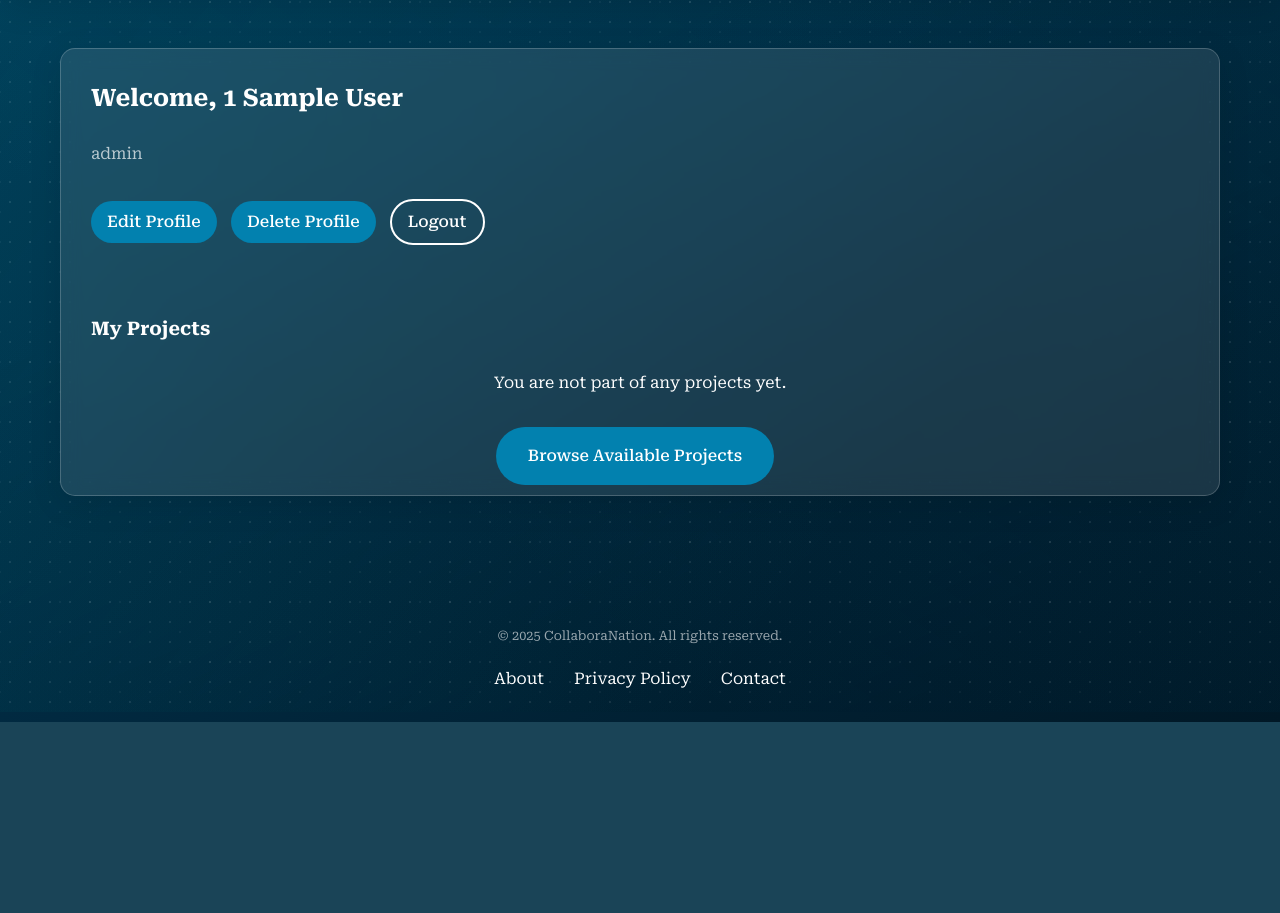
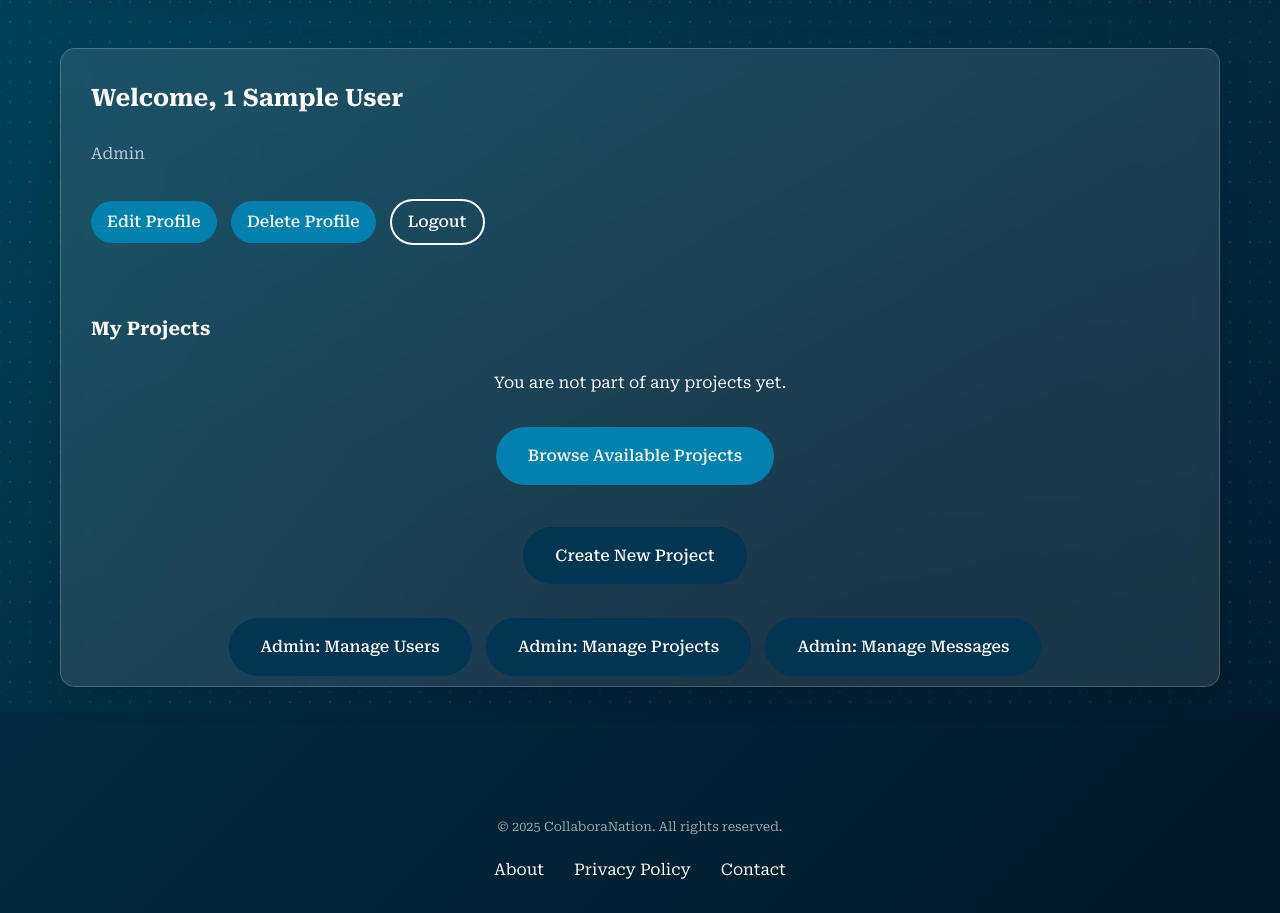
Before and after one commit to zackychan97/CIS375_Spring2025_Project1, a PHP site: page /dashboard.php in a window 1280 px wide. Shown: the part 88-1001 px from the top of the page. Before the commit the page ends 810 px from the top, so only its background shows below. Run offline with PHP 8.4, Linux system fonts and the light colour scheme; the visitor is signed in with stand-in values (Sample User, id 1); data that the repository does not hold is empty.

Commit message:
added admin buttons and new project button

```diff
--- a/assets/style.css
+++ b/assets/style.css
@@ -118,6 +118,7 @@ a:hover {
   border: none;
   margin-right: 10px;
   margin-bottom: 10px;
+  font-family: 'Roboto Serif', serif;
 }
 
 .btn-primary {
--- a/dashboard.php
+++ b/dashboard.php
@@ -33,7 +33,7 @@ $projects = mysqli_fetch_all($result, MYSQLI_ASSOC);
         <div class="row welcome-section">
             <div class="col-md-8">
                 <h2 class="mb-3">Welcome, <?= htmlspecialchars($fullname) ?></h2>
-                <p class="text-muted"><?= htmlspecialchars($role) ?></p>
+                <p class="text-muted"><?= ucfirst(htmlspecialchars($role)) ?></p>
             </div>
             <div class="col-md-4 text-md-end mt-4 mt-md-0">
                 <a href="edit_profile.php" class="btn btn-secondary me-2 px-2 py-1">Edit Profile</a>
@@ -44,6 +44,7 @@ $projects = mysqli_fetch_all($result, MYSQLI_ASSOC);
 
         <!-- Projects -->
         <h3 class="section-heading">My Projects</h3>
+
 
         <?php if (empty($projects)): ?>
             <div class="text-center p-5">
@@ -72,11 +73,27 @@ $projects = mysqli_fetch_all($result, MYSQLI_ASSOC);
             </div>
         <?php endif; ?>
 
-        <?php if ($role === 'Admin' || $role === 'Professor'): ?>
+        <?php if ($role === 'admin' || $role === 'professor'): ?>
             <div class="text-center mt-4 pb-3">
                 <a href="add_project.php" class="btn btn-primary px-4 py-2">Create New Project</a>
             </div>
         <?php endif; ?>
+        <?php if ($role === 'admin'): ?>
+  <div class="text-center mt-3 pb-3">
+    <a href="manage_users.php"
+       class="btn btn-primary me-2 px-4 py-2">
+      Admin: Manage Users
+    </a>
+    <a href="manage_projects.php"
+       class="btn btn-primary me-2 px-4 py-2">
+      Admin: Manage Projects
+    </a>
+    <a href="manage_messages.php"
+       class="btn btn-primary px-4 py-2">
+      Admin: Manage Messages
+    </a>
+  </div>
+<?php endif; ?>
     </div>
 </div>
 
--- a/edit_project.php
+++ b/edit_project.php
@@ -2,10 +2,11 @@
 include "includes/header.php";
 require_once 'includes/db.php';
 require_once 'includes/auth.php';
-requireAdmin();
+// requireAdmin();
 
 // CAPTURE PROJECT ID FROM URL
 $project_id = $_GET['id'] ?? null;
+requireAdminOrOwner($conn, $project_id);
 
 // QUERY TO FETCH PROJECT DETAILS BASED ON ID FROM URL
 $query = "SELECT title, description, college, faculty_mentor_id FROM projects WHERE id = ?";
--- a/edit_project_process.php
+++ b/edit_project_process.php
@@ -3,9 +3,6 @@ session_start();
 include "includes/db.php";
 require_once 'includes/auth.php';
 require_once 'includes/project_functions.php';
-
-requireAdmin();
-
 
 
 
@@ -15,6 +12,8 @@ $title = $_POST['title'] ?? '';
 $description = $_POST['description'] ?? '';
 $college = $_POST['college'] ?? '';
 $faculty_email = $_POST['faculty_email'] ?? '';
+
+requireAdminOrOwner($conn, $project_id);
 
 // CHECK IF THE PROJECT ID IS VALID
 if ($project_id !== null) {
--- a/manage_messages.php
+++ b/manage_messages.php
@@ -15,8 +15,7 @@ $result = mysqli_query($conn, $query);
 
 <div class="container mt-5">
     <div class="row">
-        <!-- SIDEBAR.PHP -->
-        <?php include "includes/sidebar.php"; ?>
+
 
         <!-- Main Content -->
         <div class="col-md-9">
--- a/owner_delete_prj.php
+++ b/owner_delete_prj.php
@@ -26,9 +26,9 @@ if ($owner !== $user_id) {
 }
 
 // DELETE PROJECT FROM DATABASE
-$deleteQuery = "DELETE FROM projects WHERE id = ?";
+$deleteQuery = "DELETE FROM projects WHERE id = ? AND faculty_mentor_id = ? LIMIT 1";
 $deleteStmt = mysqli_prepare($conn, $deleteQuery);
-mysqli_stmt_bind_param($deleteStmt, "i", $project_id);
+mysqli_stmt_bind_param($deleteStmt, "ii", $project_id, $user_id);
 mysqli_stmt_execute($deleteStmt);
 mysqli_stmt_close($deleteStmt);
 
--- a/projects.php
+++ b/projects.php
@@ -116,7 +116,7 @@ $result = mysqli_stmt_get_result($stmt);
                 </div>
 
                 <div class="text-center mt-2">
-                    <button class="btn btn-secondary px-4 py-2" type="submit">Search Projects</button>
+                    <button class="btn btn-secondary px-4 py-2 " type="submit">Search Projects</button>
                 </div>
             </form>
 
```
Also changed, not shown: includes/auth.php (+25 -0 lines), manage_projects.php (+3 -4 lines), manage_users.php (+2 -5 lines), project.php (+8 -5 lines), public/uploads/projects/1/image.png (added).
